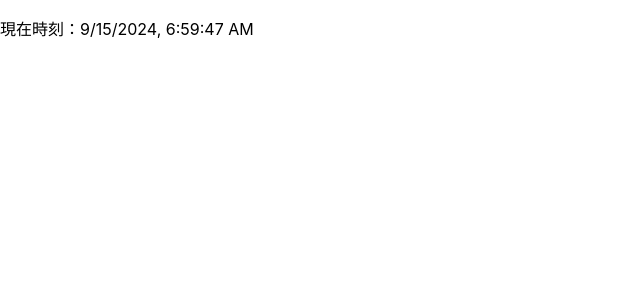
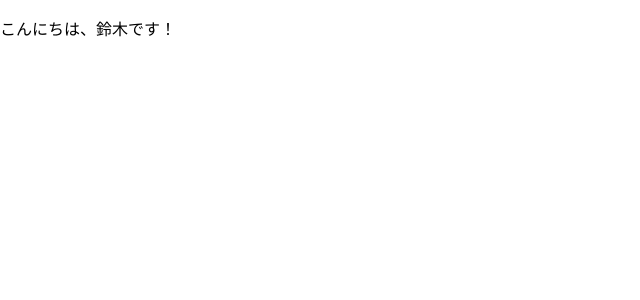
Before and after one commit to kashiwagi-rena/React_Introduction_to_Practice, a React (Create React App) app in the folder my-react/: page / in a window 1280 px wide. Shown: the top 300 px of the page, without its empty margins (0-640 px from the left). Built offline with nearby package versions, Linux system fonts and the light colour scheme.

Commit message:
JSXにJaveScript式を埋め込む {・・・}構文

```diff
--- a/my-react/src/index.js
+++ b/my-react/src/index.js
@@ -5,11 +5,10 @@ import App from './App';
 import reportWebVitals from './reportWebVitals';
 
 const root = ReactDOM.createRoot(document.getElementById('root'));
-setInterval(() => {
-  root.render(
-      <p>現在時刻：{(new Date()).toLocaleString()}</p>
-    );
-}, 1000);
+const name = '鈴木';
+root.render(
+  <p>こんにちは、{name}です！</p>
+  );
 
 // If you want to start measuring performance in your app, pass a function
 // to log results (for example: reportWebVitals(console.log))
```
